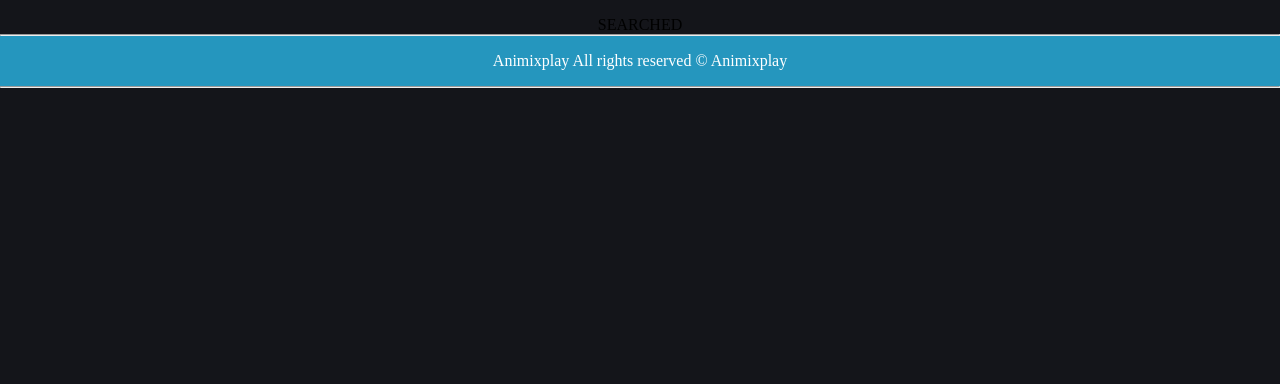
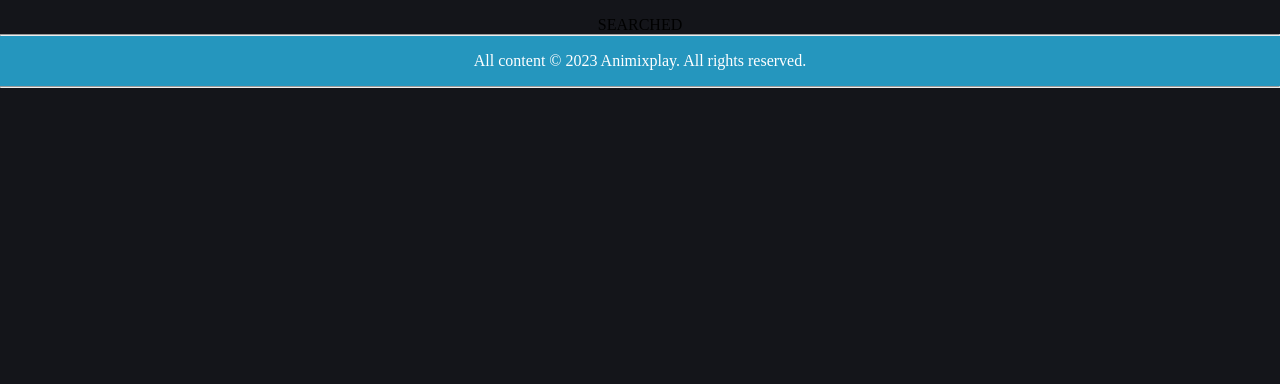
Before and after one commit to Padrino31/Animixplay, a Flask app: template templates/search.html in a window 1280 px wide. Shown: the part 376-760 px from the top of the page. Run offline with Flask 2, Linux system fonts and the light colour scheme; the template is opened without the code that fills it, so the values that code supplies are empty; some web fonts are replaced.

Commit message:
Update search.html

```diff
--- a/templates/search.html
+++ b/templates/search.html
@@ -72,13 +72,13 @@
             </div>
         </div>
     </section>
-    <hr>
-    <footer>
-        <div>
-            <p style="color:white;">Animixplay All rights reserved © Animixplay</p>
-        </div>
-    </footer>
-    <hr>
+  <hr>
+<footer style="background-color: #2596be;">
+  <div>
+    <p style="color: white;">All content © 2023 Animixplay. All rights reserved.</p>
+  </div>
+</footer>
+<hr>
     <script>
 
         document.addEventListener("DOMContentLoaded", function () {
```
